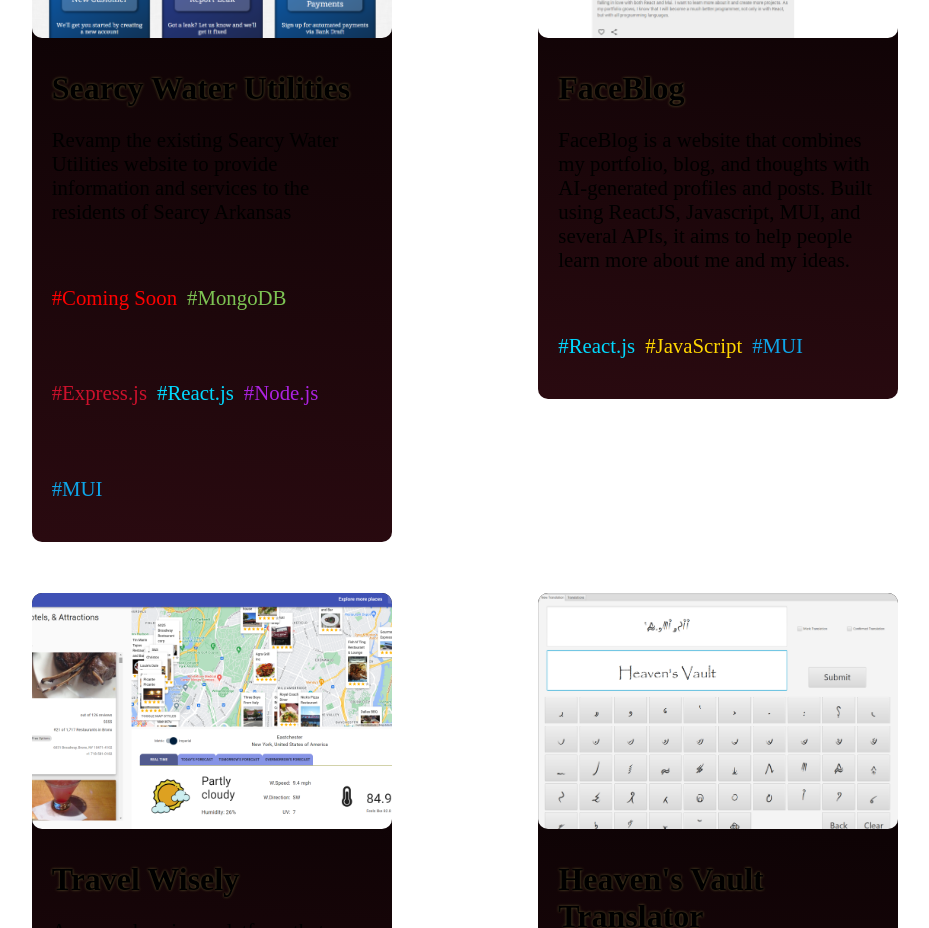
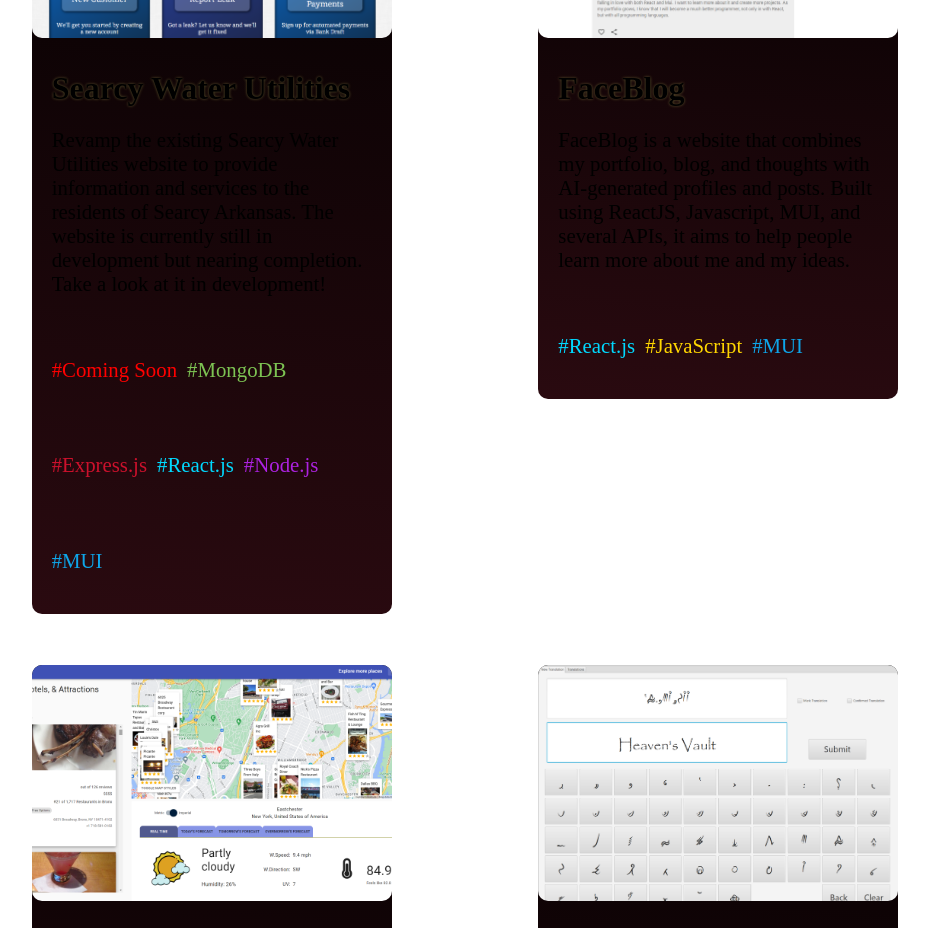
Before and after one commit to JulianBristol/PortfolioPage, a React (Create React App) app in the folder client/: page / in a window 1280 px wide. Shown: the part 4620-5548 px from the top of the page, without its empty margins (175-1104 px from the left). Built offline with nearby package versions, Linux system fonts and the light colour scheme; the HTML template or start-up script is replaced by a standard one.

Commit message:
Update links

```diff
--- a/client/src/constants/index.js
+++ b/client/src/constants/index.js
@@ -147,7 +147,7 @@ const projects = [
   {
     name: 'Searcy Water Utilities',
     description:
-        'Revamp the existing Searcy Water Utilities website to provide information and services to the residents of Searcy Arkansas',
+        'Revamp the existing Searcy Water Utilities website to provide information and services to the residents of Searcy Arkansas. The website is currently still in development but nearing completion. Take a look at it in development!',
     tags: [
       {
         name: 'Coming Soon',
@@ -176,7 +176,7 @@ const projects = [
     ],
     image: water,
     sourceCodeLink: '',
-    activeLink: 'http://searcywater.org/',
+    activeLink: 'http://test.searcywater.org/',
   },
   {
     name: 'FaceBlog',
@@ -245,7 +245,7 @@ const projects = [
       },
     ],
     image: heavensVault,
-    sourceCodeLink: 'https://github.com/JulianBristol/HeavensVaultTranslator',
+    activeLink: 'https://github.com/JulianBristol/HeavensVaultTranslator',
   },
   {
     name: 'Cloudinary Image Viewer',
```
